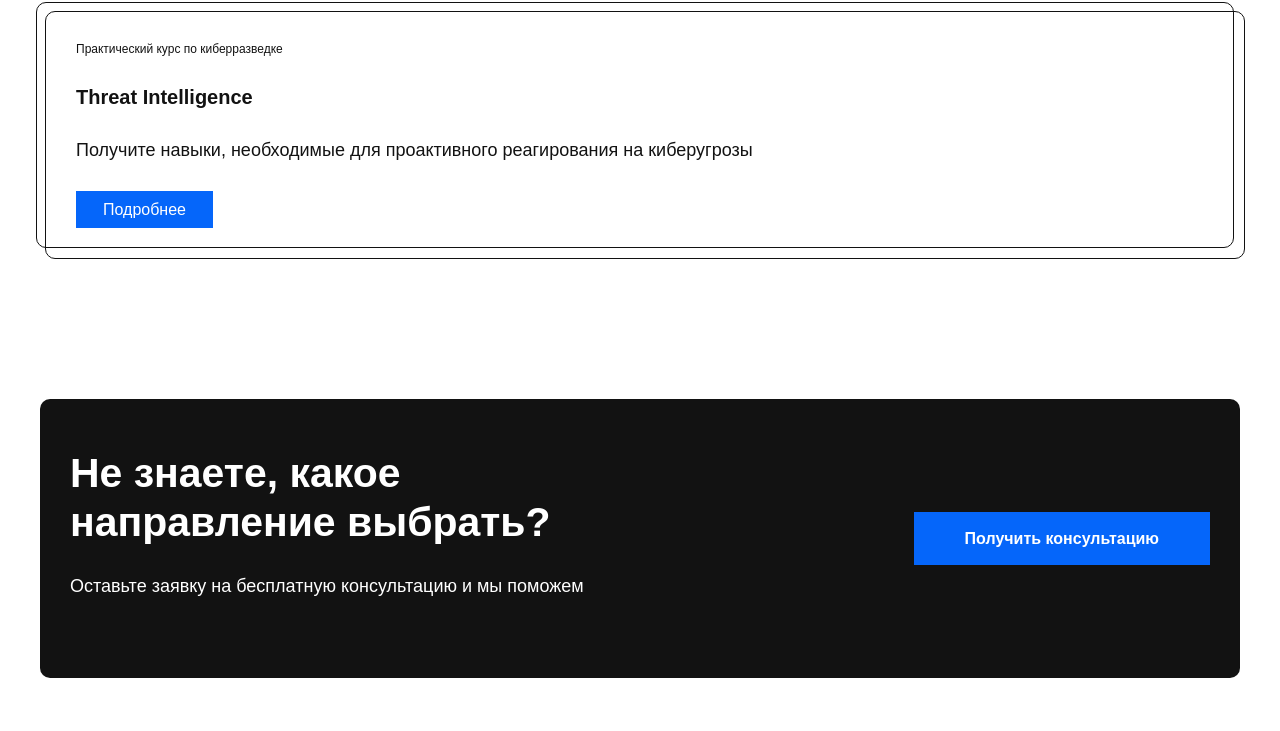
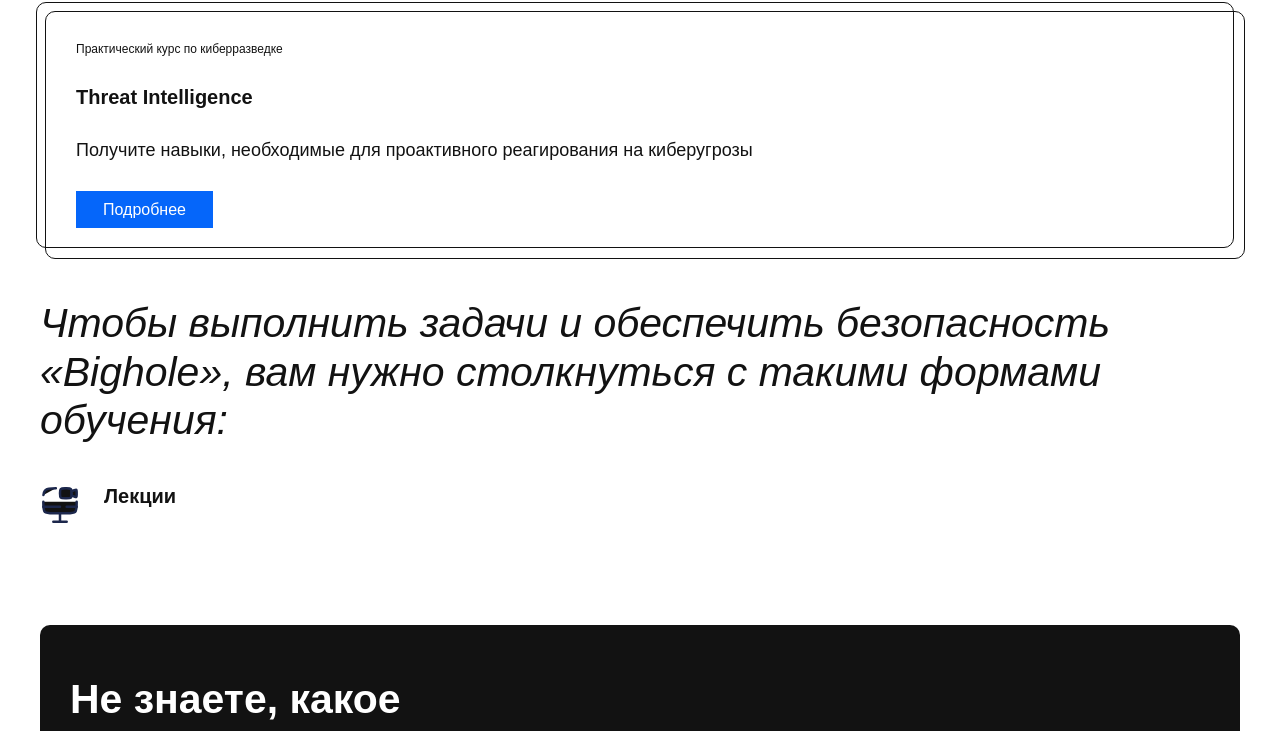
Before and after one commit to Binatik/tech-pab, a React app: page / in a window 1280 px wide. Shown: the part 1505-2236 px from the top of the page. Built offline with nearby package versions, Linux system fonts and the light colour scheme.

Commit message:
добавил новый компонент  iconBlock

```diff
--- /dev/null
+++ b/src/entities/IconBlock/IconBlock.interface.ts
@@ -0,0 +1,5 @@
+export interface IIconBlockProps {
+	icon: React.ReactNode
+	children: React.ReactNode
+	position: 'left' | 'top'
+}
--- /dev/null
+++ b/src/entities/IconBlock/IconBlock.module.css
@@ -0,0 +1,18 @@
+.blocks {
+	display: flex;
+	gap: 1.5rem;
+}
+
+.blocks_top {
+	flex-direction: column;
+}
+
+.blocks_left {
+	flex-direction: row;
+}
+
+.icon > svg {
+	width: 40px;
+	height: auto;
+	fill: var(--color-black);
+}
--- /dev/null
+++ b/src/entities/IconBlock/IconBlock.tsx
@@ -0,0 +1,18 @@
+import classNames from 'classnames'
+import { IIconBlockProps } from './IconBlock.interface'
+import styles from './IconBlock.module.css'
+
+function IconBlock({ children, position, icon }: IIconBlockProps) {
+	return (
+		<div
+			className={classNames(styles.blocks, {
+				[styles.blocks_top]: position === 'top',
+				[styles.blocks_left]: position === 'left',
+			})}>
+			<div className={styles.icon}>{icon}</div>
+			<div>{children}</div>
+		</div>
+	)
+}
+
+export { IconBlock }
--- a/src/entities/index.ts
+++ b/src/entities/index.ts
@@ -4,3 +4,4 @@ export * from './Logo/Logo'
 export * from './Heading/Heading'
 export * from './Frame/Frame'
 export * from './Modal/Modal'
+export * from './IconBlock/IconBlock'
--- a/src/page/Tech.module.css
+++ b/src/page/Tech.module.css
@@ -39,6 +39,12 @@
 	text-align: right;
 }
 
+.bighole_title {
+	font-style: italic;
+	font-weight: 400;
+	margin-bottom: 40px;
+}
+
 /* Компьютерное устройство L */
 @media (max-width: 62rem) {
 }
--- a/src/page/Tech.tsx
+++ b/src/page/Tech.tsx
@@ -1,8 +1,9 @@
 import classNames from 'classnames'
 import { ICardPrimary } from '../app/types'
-import { Heading, Paragraph } from '../entities'
+import { Heading, IconBlock, Paragraph } from '../entities'
 import { GetConsultation } from '../features'
 import { Banner, CardPrimary } from '../widgets'
+import { ReactComponent as Monitor } from '../assets/monitor.svg'
 import styles from './Tech.module.css'
 
 const cards: ICardPrimary[] = [
@@ -82,6 +83,23 @@ function Tech() {
 					</div>
 				</div>
 			</section>
+			<section className={styles.bighole}>
+				<div className="container">
+					<Heading
+						className={styles.bighole_title}
+						heading="h2"
+						mode="primary"
+						size="extra41">
+						Чтобы выполнить задачи и обеспечить безопасность «Bighole», вам нужно
+						столкнуться с такими формами обучения:
+					</Heading>
+					<IconBlock position="left" icon={<Monitor />}>
+						<Heading heading="h2" mode="primary" size="medium18">
+							Лекции
+						</Heading>
+					</IconBlock>
+				</div>
+			</section>
 
 			<div className="bg-white">
 				<div className="container">
```
Also changed, not shown: src/assets/monitor.svg (added).
